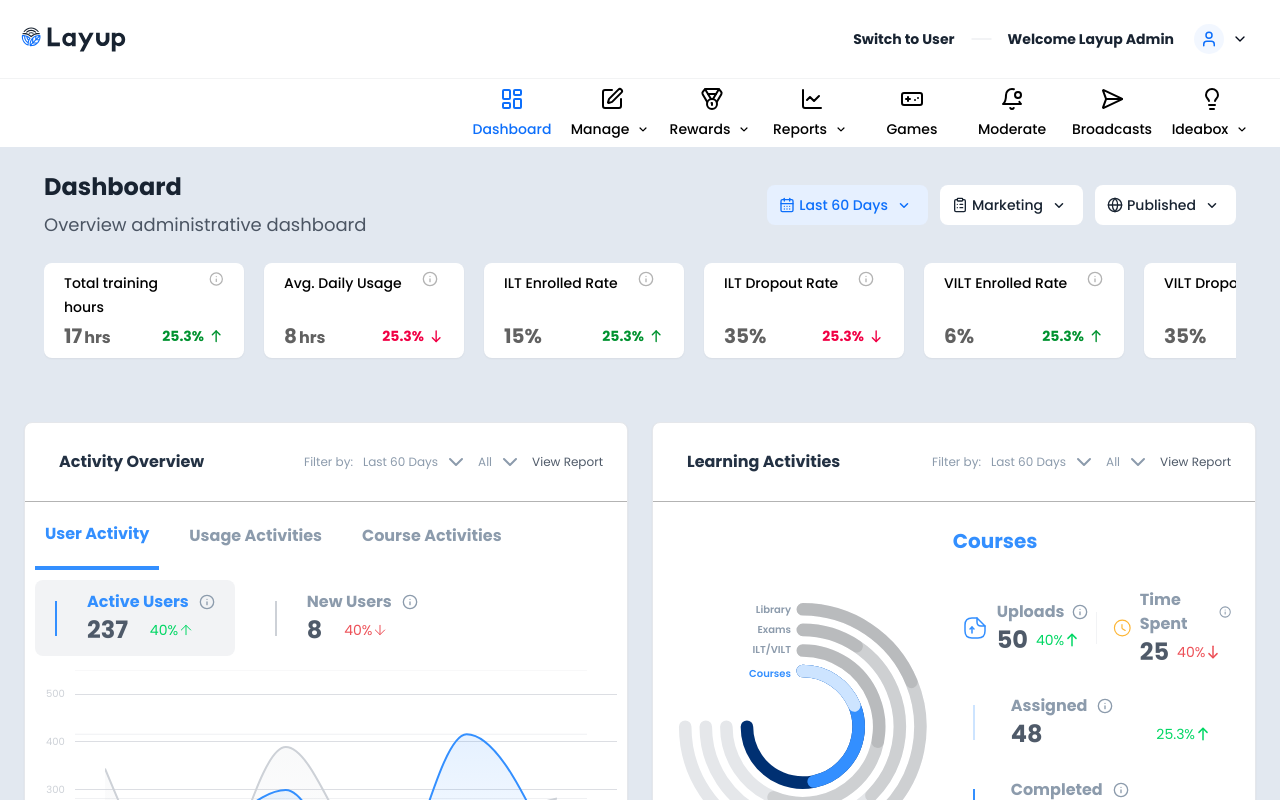
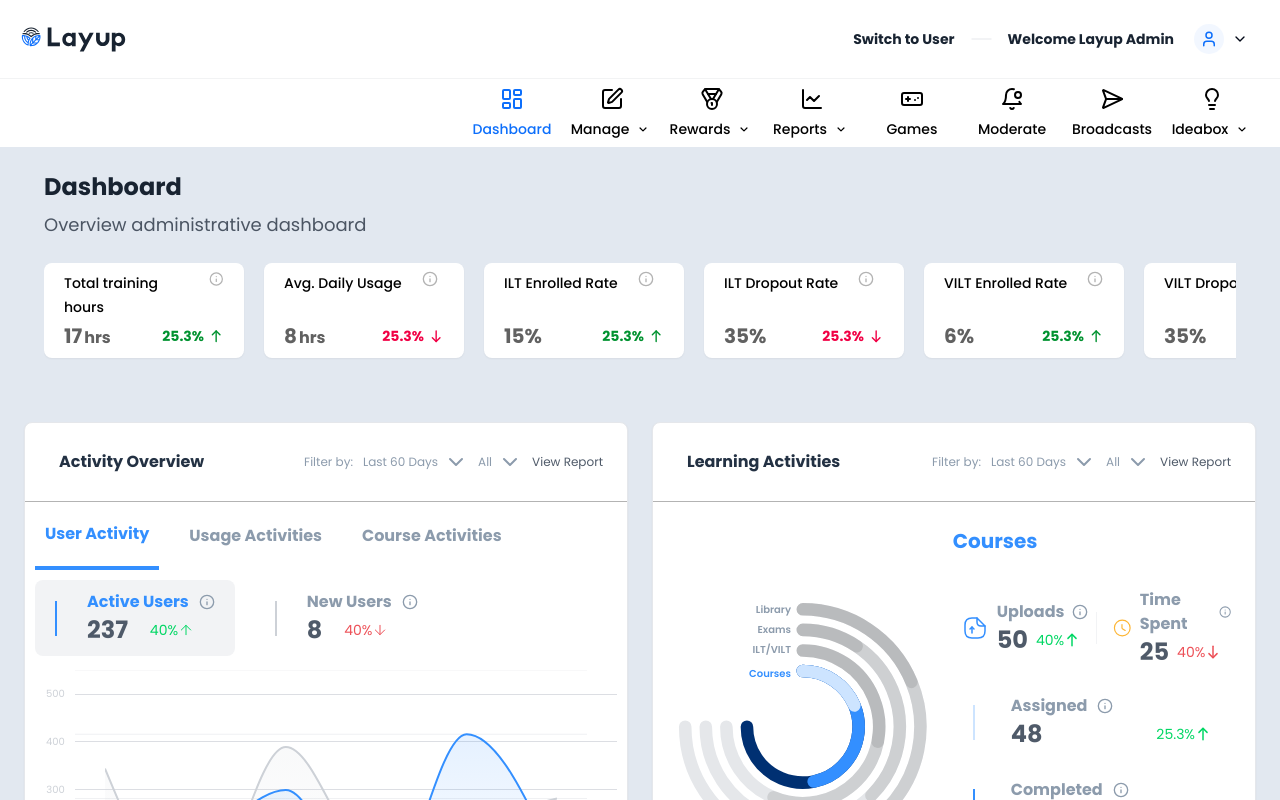
Before and after one commit to Dinnerli/dashboardprototype, a React (Vite) app: page / in a window 1280 px wide. Shown: the top 800 px of the page. Built offline with nearby package versions, Linux system fonts and the light colour scheme.

Commit message:
Remove filter buttons
Removes the period, type, and status filter buttons from the dashboard.

```diff
--- a/src/components/dashboard/Dashboard.tsx
+++ b/src/components/dashboard/Dashboard.tsx
@@ -1,20 +1,8 @@
 
 import { useState } from 'react';
 import OverviewContent from './OverviewContent';
-import { CalendarDays, ChevronDown, ClipboardList, Globe } from 'lucide-react';
-import {
-  DropdownMenu,
-  DropdownMenuContent,
-  DropdownMenuItem,
-  DropdownMenuTrigger,
-} from "@/components/ui/dropdown-menu";
 
 const Dashboard = () => {
-  const [activeFilter, setActiveFilter] = useState('period');
-  const [periodFilter, setPeriodFilter] = useState('Last 60 Days');
-  const [typeFilter, setTypeFilter] = useState('Marketing');
-  const [statusFilter, setStatusFilter] = useState('Published');
-
   return (
     <div className="flex flex-col gap-6 px-5 py-6 animate-fade-in" style={{ animationDelay: '0.2s' }}>
       <div className="flex flex-col sm:flex-row justify-between items-start sm:items-center gap-4">
@@ -24,89 +12,6 @@ const Dashboard = () => {
             Overview administrative dashboard
           </p>
         </div>
-
-        <div className="flex items-center gap-3">
-          {/* Period Filter Dropdown */}
-          <DropdownMenu>
-            <DropdownMenuTrigger className={`flex items-center gap-1 px-3 py-2 rounded-lg transition-colors ${
-              activeFilter === 'period' ? 'bg-blue-light text-blue' : 'bg-white text-dark hover:bg-gray-100'
-            }`} onClick={() => setActiveFilter('period')}>
-              <CalendarDays size={16} />
-              <span className="font-poppins font-medium text-sm">{periodFilter}</span>
-              <svg width="24" height="24" viewBox="0 0 24 24" fill="none" xmlns="http://www.w3.org/2000/svg" className="w-[24px] h-[24px] relative">
-                <path d="M8.46997 10.74L12 14.26L15.53 10.74" stroke="currentColor" strokeWidth="1.5" strokeLinecap="round" strokeLinejoin="round"></path>
-              </svg>
-            </DropdownMenuTrigger>
-            <DropdownMenuContent className="w-48">
-              <DropdownMenuItem onClick={() => setPeriodFilter('Last 30 Days')}>
-                Last 30 Days
-              </DropdownMenuItem>
-              <DropdownMenuItem onClick={() => setPeriodFilter('Last 60 Days')}>
-                Last 60 Days
-              </DropdownMenuItem>
-              <DropdownMenuItem onClick={() => setPeriodFilter('Last 90 Days')}>
-                Last 90 Days
-              </DropdownMenuItem>
-              <DropdownMenuItem onClick={() => setPeriodFilter('Last 12 Months')}>
-                Last 12 Months
-              </DropdownMenuItem>
-            </DropdownMenuContent>
-          </DropdownMenu>
-
-          {/* Type Filter Dropdown */}
-          <DropdownMenu>
-            <DropdownMenuTrigger className={`flex items-center gap-1 px-3 py-2 rounded-lg transition-colors ${
-              activeFilter === 'type' ? 'bg-blue-light text-blue' : 'bg-white text-dark hover:bg-gray-100'
-            }`} onClick={() => setActiveFilter('type')}>
-              <ClipboardList size={16} />
-              <span className="font-poppins font-medium text-sm">{typeFilter}</span>
-              <svg width="24" height="24" viewBox="0 0 24 24" fill="none" xmlns="http://www.w3.org/2000/svg" className="w-[24px] h-[24px] relative">
-                <path d="M8.46997 10.74L12 14.26L15.53 10.74" stroke="currentColor" strokeWidth="1.5" strokeLinecap="round" strokeLinejoin="round"></path>
-              </svg>
-            </DropdownMenuTrigger>
-            <DropdownMenuContent className="w-48">
-              <DropdownMenuItem onClick={() => setTypeFilter('All')}>
-                All
-              </DropdownMenuItem>
-              <DropdownMenuItem onClick={() => setTypeFilter('Marketing')}>
-                Marketing
-              </DropdownMenuItem>
-              <DropdownMenuItem onClick={() => setTypeFilter('Sales')}>
-                Sales
-              </DropdownMenuItem>
-              <DropdownMenuItem onClick={() => setTypeFilter('Product')}>
-                Product
-              </DropdownMenuItem>
-            </DropdownMenuContent>
-          </DropdownMenu>
-
-          {/* Status Filter Dropdown */}
-          <DropdownMenu>
-            <DropdownMenuTrigger className={`flex items-center gap-1 px-3 py-2 rounded-lg transition-colors ${
-              activeFilter === 'status' ? 'bg-blue-light text-blue' : 'bg-white text-dark hover:bg-gray-100'
-            }`} onClick={() => setActiveFilter('status')}>
-              <Globe size={16} />
-              <span className="font-poppins font-medium text-sm">{statusFilter}</span>
-              <svg width="24" height="24" viewBox="0 0 24 24" fill="none" xmlns="http://www.w3.org/2000/svg" className="w-[24px] h-[24px] relative">
-                <path d="M8.46997 10.74L12 14.26L15.53 10.74" stroke="currentColor" strokeWidth="1.5" strokeLinecap="round" strokeLinejoin="round"></path>
-              </svg>
-            </DropdownMenuTrigger>
-            <DropdownMenuContent className="w-48">
-              <DropdownMenuItem onClick={() => setStatusFilter('All')}>
-                All
-              </DropdownMenuItem>
-              <DropdownMenuItem onClick={() => setStatusFilter('Published')}>
-                Published
-              </DropdownMenuItem>
-              <DropdownMenuItem onClick={() => setStatusFilter('Draft')}>
-                Draft
-              </DropdownMenuItem>
-              <DropdownMenuItem onClick={() => setStatusFilter('Archived')}>
-                Archived
-              </DropdownMenuItem>
-            </DropdownMenuContent>
-          </DropdownMenu>
-        </div>
       </div>
 
       <OverviewContent />
```
